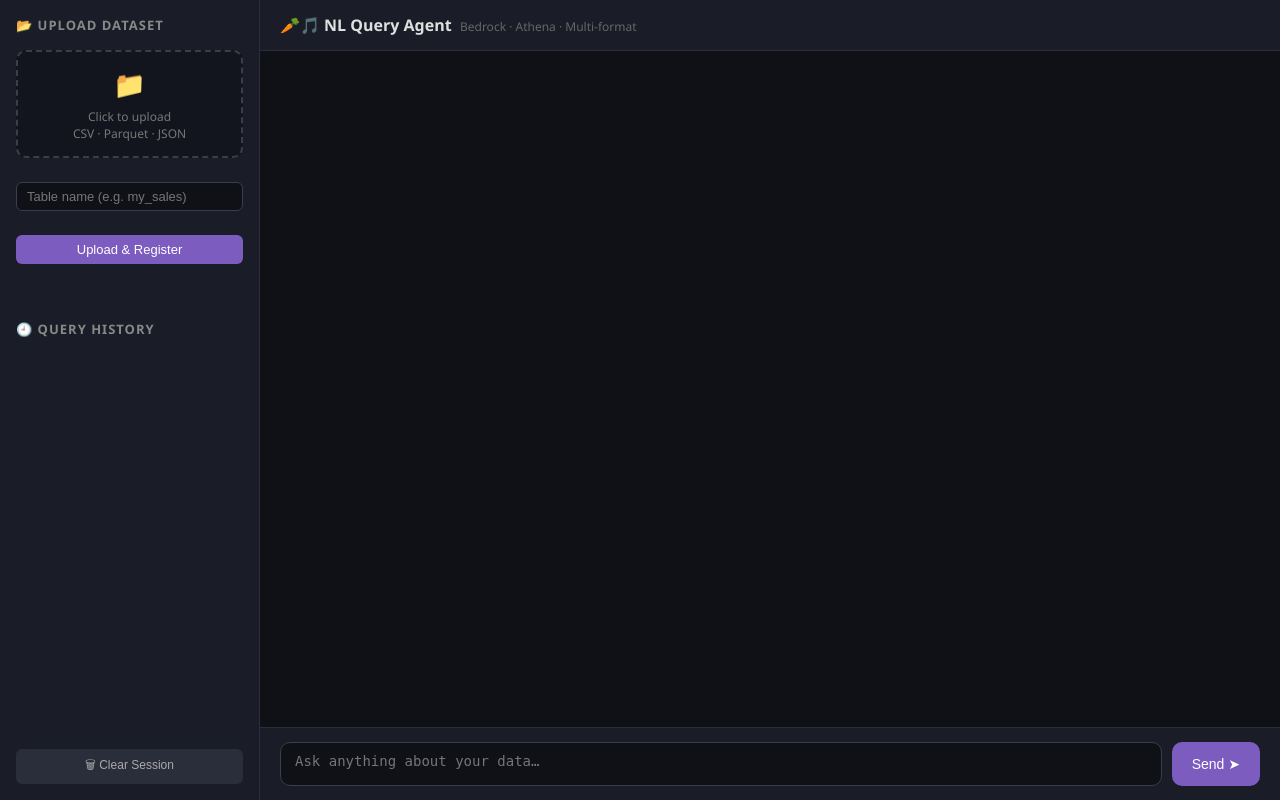
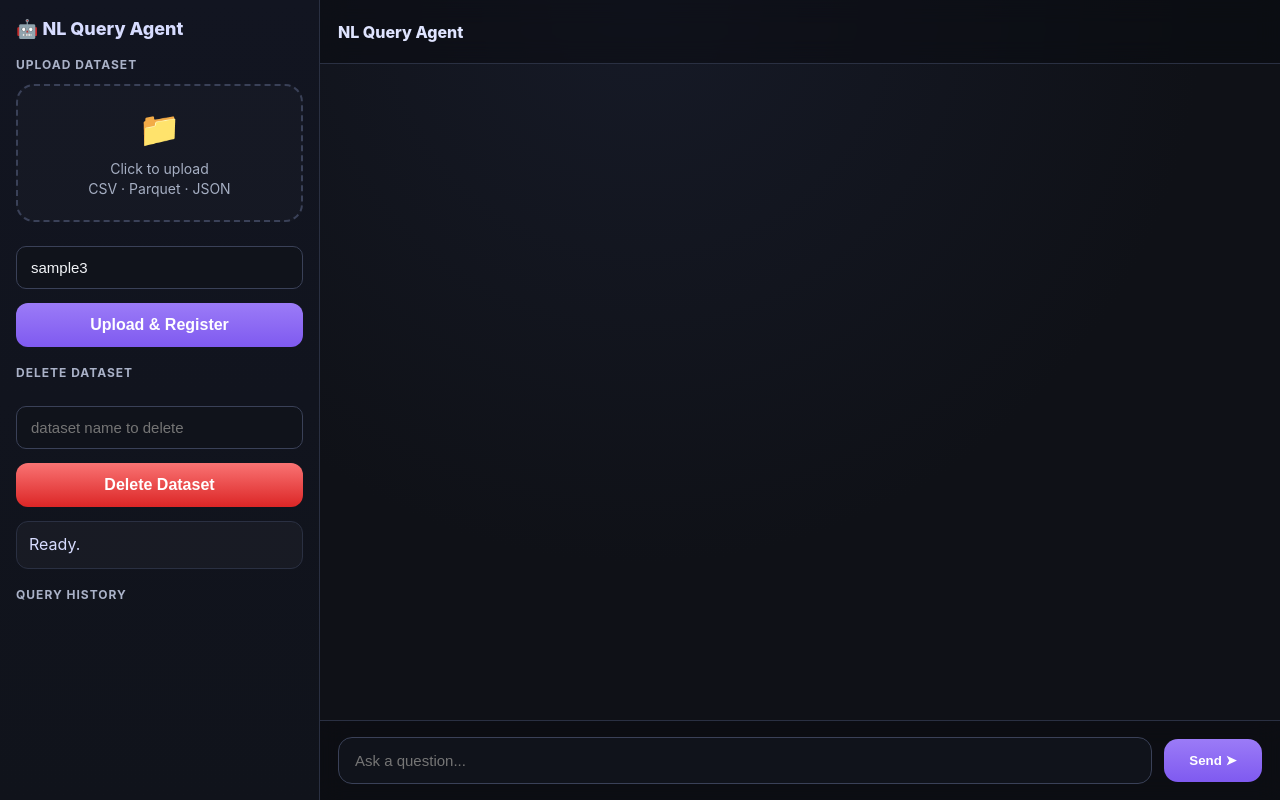
Before and after one commit to kkaustav/nl-query-agent, a FastAPI app: page / in a window 1280 px wide. Run offline with FastAPI, Linux system fonts and the light colour scheme; data that the repository does not hold is empty.

Commit message:
Update NL Query Agent

```diff
--- a/server.py
+++ b/server.py
@@ -1,18 +1,23 @@
-# server.py
-
+# output/server.py
 import asyncio
 import json
-import uuid
-import os
-from fastapi import FastAPI, UploadFile, File, Form, Cookie
-from fastapi.responses import HTMLResponse, StreamingResponse, JSONResponse
+
+import boto3
+import uvicorn
+from fastapi import FastAPI, File, Form, UploadFile
+from fastapi.responses import HTMLResponse, JSONResponse, StreamingResponse
 from fastapi.middleware.cors import CORSMiddleware
 from pydantic import BaseModel
-import boto3
-import uvicorn
 
-from agent import run_query, register_dataset, get_query_history, clear_conversation
-from athena_helper import sync_table_from_file
+from agent import (
+    run_query,
+    refresh_datasets,
+    get_current_datasets,
+    register_dataset,
+    unregister_dataset,
+    clear_conversation,
+    get_query_history,
+)
 from config import BUCKET, REGION
 
 s3 = boto3.client("s3", region_name=REGION)
@@ -26,88 +31,95 @@
     allow_headers=["*"],
 )
 
-
 class QueryRequest(BaseModel):
     question: str
     session_id: str | None = None
-
 
 @app.get("/", response_class=HTMLResponse)
 async def home():
     with open("templates/index.html", "r", encoding="utf-8") as f:
         return f.read()
 
+@app.get("/datasets")
+async def datasets():
+    # Always pull fresh from S3 so the sidebar reflects reality
+    refresh_datasets()
+    return JSONResponse(content=sorted(get_current_datasets().keys()))
 
 @app.post("/query")
 async def query(request: QueryRequest):
-    session_id = request.session_id or "default"
-
-    async def stream_response():
-        try:
-            result = await asyncio.to_thread(run_query, request.question, session_id)
-            yield f"data: {json.dumps({'text': result, 'done': False})}\n\n"
-            yield f"data: {json.dumps({'text': '', 'done': True})}\n\n"
-        except Exception as e:
-            yield f"data: {json.dumps({'text': f'Error: {str(e)}', 'done': True})}\n\n"
-
-    return StreamingResponse(stream_response(), media_type="text/event-stream")
-
+    try:
+        # Refresh before every query — handles uploads done in another terminal/process
+        await asyncio.to_thread(refresh_datasets)
+        result = await asyncio.to_thread(run_query, request.question, request.session_id)
+        return JSONResponse(content={"text": result, "done": True})
+    except Exception as e:
+        return JSONResponse(status_code=500, content={"text": f"Error: {str(e)}", "done": True})
 
 @app.post("/upload")
-async def upload_dataset(
+async def upload(
     file: UploadFile = File(...),
-    table_name: str = Form(...)
+    dataset_name: str = Form(...),
 ):
-    """
-    Accepts CSV, Parquet, or JSON uploads.
-    Uploads to S3, registers in the agent, syncs Athena table.
-    """
-    allowed_exts = {"csv", "parquet", "json"}
-    ext = file.filename.rsplit(".", 1)[-1].lower() if "." in file.filename else ""
+    try:
+        if not file.filename:
+            return JSONResponse(status_code=400, content={"error": "No file selected."})
 
-    if ext not in allowed_exts:
-        return JSONResponse(
-            status_code=400,
-            content={"error": f"Unsupported file type '.{ext}'. Allowed: csv, parquet, json"}
-        )
+        ext = file.filename.rsplit(".", 1)[-1].lower()
+        if ext not in ("csv", "parquet", "json"):
+            return JSONResponse(
+                status_code=400,
+                content={"error": f"Unsupported file type: .{ext}. Use CSV, Parquet, or JSON."},
+            )
 
-    # Sanitize table name
-    safe_name = "".join(c if c.isalnum() or c == "_" else "_" for c in table_name.lower())
-    s3_key = f"datasets/{safe_name}/{safe_name}.{ext}"
-
-    try:
         contents = await file.read()
+        s3_key = f"datasets/{dataset_name}.{ext}"
         s3.put_object(Bucket=BUCKET, Key=s3_key, Body=contents)
 
-        # Register dataset in agent memory
-        register_dataset(safe_name, s3_key)
+        register_dataset(dataset_name, s3_key)
+        refresh_datasets()
 
-        # Sync Athena external table
-        await asyncio.to_thread(sync_table_from_file, safe_name, s3_key)
-
-        return JSONResponse(content={
-            "success": True,
-            "message": f"✅ Dataset '{safe_name}' uploaded and registered ({ext.upper()}, {len(contents):,} bytes).",
-            "table_name": safe_name,
-            "s3_key": s3_key
-        })
-
+        return JSONResponse(
+            content={
+                "message": f"Uploaded and registered dataset '{dataset_name}'.",
+                "dataset_name": dataset_name,
+                "datasets": sorted(get_current_datasets().keys()),
+            }
+        )
     except Exception as e:
         return JSONResponse(status_code=500, content={"error": str(e)})
 
+@app.post("/delete")
+async def delete(dataset_name: str = Form(...)):
+    try:
+        refresh_datasets()
+        datasets_map = get_current_datasets()
+        key = datasets_map.get(dataset_name)
+
+        if not key:
+            return JSONResponse(status_code=404, content={"error": f"Dataset '{dataset_name}' not found."})
+
+        s3.delete_object(Bucket=BUCKET, Key=key)
+        unregister_dataset(dataset_name)
+        refresh_datasets()
+
+        return JSONResponse(
+            content={
+                "message": f"Deleted dataset '{dataset_name}' successfully.",
+                "datasets": sorted(get_current_datasets().keys()),
+            }
+        )
+    except Exception as e:
+        return JSONResponse(status_code=500, content={"error": str(e)})
 
 @app.get("/history")
 async def history(session_id: str = "default"):
-    """Returns the query history list for a given session."""
-    return JSONResponse(content={"history": get_query_history(session_id)})
-
+    return JSONResponse(content=get_query_history(session_id))
 
 @app.post("/clear")
 async def clear(session_id: str = "default"):
-    """Clears conversation memory and query history for a session."""
     clear_conversation(session_id)
-    return JSONResponse(content={"success": True})
-
+    return JSONResponse(content={"message": "Conversation cleared."})
 
 if __name__ == "__main__":
     print("\n🚀 NL Query Agent web server running")
--- a/templates/index.html
+++ b/templates/index.html
@@ -1,232 +1,57 @@
 <!DOCTYPE html>
 <html lang="en">
 <head>
-<meta charset="UTF-8" />
-<meta name="viewport" content="width=device-width, initial-scale=1.0"/>
-<title>🥕🎵 NL Query Agent</title>
-<style>
-  * { box-sizing: border-box; margin: 0; padding: 0; }
-  body { font-family: 'Segoe UI', sans-serif; background: #0f1117; color: #e0e0e0; display: flex; height: 100vh; overflow: hidden; }
-
-  /* ── Sidebar ── */
-  #sidebar { width: 260px; background: #1a1d27; display: flex; flex-direction: column; border-right: 1px solid #2a2d3a; padding: 16px; gap: 16px; }
-  #sidebar h2 { font-size: 13px; color: #888; text-transform: uppercase; letter-spacing: 1px; }
-
-  /* Upload panel */
-  #upload-panel { background: #12151e; border: 2px dashed #3a3d4a; border-radius: 10px; padding: 14px; text-align: center; cursor: pointer; transition: border-color .2s; }
-  #upload-panel:hover { border-color: #7c5cbf; }
-  #upload-panel p { font-size: 12px; color: #777; margin-top: 6px; }
-  #upload-panel input[type=file] { display: none; }
-  #table-name-input { width: 100%; padding: 6px 10px; border-radius: 6px; border: 1px solid #3a3d4a; background: #0f1117; color: #e0e0e0; font-size: 13px; margin-top: 8px; }
-  #upload-btn { margin-top: 8px; width: 100%; padding: 7px; border-radius: 6px; background: #7c5cbf; border: none; color: white; cursor: pointer; font-size: 13px; }
-  #upload-btn:hover { background: #9370db; }
-  #upload-status { font-size: 12px; margin-top: 6px; color: #aaa; min-height: 18px; }
-
-  /* History panel */
-  #history-list { flex: 1; overflow-y: auto; display: flex; flex-direction: column; gap: 4px; }
-  .history-item { background: #12151e; border-radius: 8px; padding: 8px 10px; font-size: 12px; cursor: pointer; border: 1px solid transparent; transition: border-color .15s; }
-  .history-item:hover { border-color: #7c5cbf; }
-  .history-item .ts { color: #555; font-size: 10px; margin-top: 2px; }
-  #clear-btn { padding: 7px; border-radius: 6px; background: #2a2d3a; border: none; color: #aaa; cursor: pointer; font-size: 12px; }
-  #clear-btn:hover { background: #3a3d4a; color: #e0e0e0; }
-
-  /* ── Main ── */
-  #main { flex: 1; display: flex; flex-direction: column; }
-  #header { padding: 14px 20px; background: #1a1d27; border-bottom: 1px solid #2a2d3a; font-size: 16px; font-weight: 600; }
-
-  #chat { flex: 1; overflow-y: auto; padding: 20px; display: flex; flex-direction: column; gap: 16px; }
-  .bubble { max-width: 78%; padding: 12px 16px; border-radius: 14px; line-height: 1.6; font-size: 14px; white-space: pre-wrap; }
-  .user-bubble { background: #7c5cbf; align-self: flex-end; border-bottom-right-radius: 4px; }
-  .agent-bubble { background: #1e2130; align-self: flex-start; border-bottom-left-radius: 4px; border: 1px solid #2a2d3a; }
-  .typing { color: #777; font-style: italic; }
-
-  #input-bar { padding: 14px 20px; background: #1a1d27; border-top: 1px solid #2a2d3a; display: flex; gap: 10px; }
-  #question { flex: 1; padding: 10px 14px; border-radius: 10px; border: 1px solid #3a3d4a; background: #0f1117; color: #e0e0e0; font-size: 14px; resize: none; height: 44px; }
-  #send-btn { padding: 10px 20px; background: #7c5cbf; color: white; border: none; border-radius: 10px; cursor: pointer; font-size: 14px; }
-  #send-btn:hover { background: #9370db; }
-  #send-btn:disabled { opacity: .5; cursor: default; }
-</style>
+  <meta charset="UTF-8" />
+  <meta name="viewport" content="width=device-width, initial-scale=1.0" />
+  <title>NL Query Agent</title>
+  <style>
+    :root { --bg:#0f1117; --panel:#171a24; --panel-2:#1d2130; --text:#f2f4f8; --muted:#a6afc3; --accent:#8b5cf6; --border:#2a3042; --border-soft:#3a4158; }
+    *{box-sizing:border-box} body{margin:0;font-family:Inter,system-ui,sans-serif;background:radial-gradient(circle at top,#161a27 0%,var(--bg) 55%);color:var(--text);height:100vh;overflow:hidden}
+    .app{display:grid;grid-template-columns:320px 1fr;height:100vh}.sidebar{background:linear-gradient(180deg,#121521 0%,#10131b 100%);border-right:1px solid var(--border);padding:18px 16px;overflow-y:auto}
+    .title{font-size:18px;font-weight:800;margin-bottom:18px;display:flex;align-items:center;gap:10px;color:#d7dcff}.section-title{color:#aab2c8;font-weight:700;font-size:12px;text-transform:uppercase;letter-spacing:1px;margin:18px 0 12px}
+    .upload-card{border:2px dashed #3a4158;border-radius:18px;padding:22px 16px;text-align:center;background:rgba(255,255,255,.02);cursor:pointer}.upload-icon{font-size:34px;margin-bottom:10px;display:block}.upload-text{color:var(--muted);font-size:14px;line-height:1.4}
+    .input{width:100%;margin-top:14px;border-radius:10px;border:1px solid var(--border-soft);background:#10131b;color:var(--text);padding:12px 14px;font-size:15px;outline:none}.button{width:100%;margin-top:14px;border:none;border-radius:12px;padding:13px 14px;background:linear-gradient(180deg,#9b7bf7 0%,#7f5af0 100%);color:white;font-size:16px;font-weight:700;cursor:pointer}.button:disabled{opacity:.6;cursor:not-allowed}
+    .status-box{margin-top:14px;padding:12px;border:1px solid var(--border);border-radius:12px;background:rgba(255,255,255,.03);white-space:pre-wrap;min-height:48px;color:#d7dcff}.status-box.ok{color:#8bf0b0;border-color:rgba(139,240,176,.35)}.status-box.error{color:#ff8f8f;border-color:rgba(255,143,143,.35)}
+    .history{margin-top:14px;max-height:calc(100vh - 360px);overflow-y:auto;padding-right:4px}.history-item{background:rgba(255,255,255,.03);border:1px solid var(--border);border-radius:12px;padding:10px 12px;margin-bottom:10px;font-size:14px;color:#d7dcff;cursor:pointer}.history-item small{display:block;color:var(--muted);margin-top:6px;font-size:12px}
+    .main{display:flex;flex-direction:column;height:100vh;overflow:hidden}.header{height:64px;border-bottom:1px solid var(--border);display:flex;align-items:center;justify-content:space-between;padding:0 18px;background:rgba(10,12,18,.55);backdrop-filter:blur(12px)}.brand{font-weight:800;color:#dfe4ff}.chat{flex:1;overflow-y:auto;padding:22px}
+    .message{max-width:860px;margin-bottom:14px;padding:16px 18px;border-radius:16px;line-height:1.6;white-space:pre-wrap;word-wrap:break-word}.user{margin-left:auto;background:linear-gradient(180deg,#8b5cf6 0%,#6d28d9 100%);color:white}.assistant{background:var(--panel-2);border:1px solid var(--border);color:#e9ecf4}
+    .composer{border-top:1px solid var(--border);padding:16px 18px;background:rgba(10,12,18,.6);backdrop-filter:blur(12px)}.composer-row{display:flex;gap:12px;align-items:center}.chat-input{flex:1;border:1px solid var(--border-soft);background:#10131b;color:var(--text);border-radius:14px;padding:14px 16px;font-size:15px;outline:none}.send-btn{border:none;border-radius:14px;padding:14px 18px;background:linear-gradient(180deg,#9b7bf7 0%,#7f5af0 100%);color:white;font-weight:800;cursor:pointer;min-width:98px}.send-btn:disabled{opacity:.65;cursor:not-allowed}.hidden{display:none}.file-name{margin-top:10px;color:#d7dcff;font-size:13px;word-break:break-word}
+  </style>
 </head>
 <body>
-
-<!-- Sidebar -->
-<div id="sidebar">
-
-  <!-- Upload Section -->
-  <h2>📂 Upload Dataset</h2>
-  <div id="upload-panel" onclick="document.getElementById('file-input').click()">
-    <div style="font-size:26px">📁</div>
-    <p>Click to upload<br>CSV · Parquet · JSON</p>
-    <input type="file" id="file-input" accept=".csv,.parquet,.json" onchange="handleFileSelect(event)"/>
+  <div class="app">
+    <aside class="sidebar">
+      <div class="title">🤖 NL Query Agent</div>
+      <div class="section-title">Upload Dataset</div>
+      <div class="upload-card" id="uploadCard"><span class="upload-icon">📁</span><div class="upload-text">Click to upload<br>CSV · Parquet · JSON</div><input id="fileInput" class="hidden" type="file" accept=".csv,.parquet,.json" /></div>
+      <div class="file-name" id="fileName"></div>
+      <input id="datasetName" class="input" type="text" placeholder="dataset name" value="sample3" />
+      <button id="uploadBtn" class="button">Upload & Register</button>
+      <div class="section-title">Delete Dataset</div>
+      <input id="deleteDatasetName" class="input" type="text" placeholder="dataset name to delete" />
+      <button id="deleteBtn" class="button" style="background:linear-gradient(180deg,#f97373 0%,#dc2626 100%);">Delete Dataset</button>
+      <div id="actionStatus" class="status-box">Ready.</div>
+      <div class="section-title">Query History</div>
+      <div id="historyList" class="history"></div>
+    </aside>
+    <main class="main"><div class="header"><div class="brand">NL Query Agent</div></div><div id="chat" class="chat"></div><div class="composer"><div class="composer-row"><input id="queryInput" class="chat-input" type="text" placeholder="Ask a question..." /><button id="sendBtn" class="send-btn">Send ➤</button></div></div></main>
   </div>
-  <input id="table-name-input" type="text" placeholder="Table name (e.g. my_sales)" />
-  <button id="upload-btn" onclick="uploadFile()">Upload & Register</button>
-  <div id="upload-status"></div>
-
-  <!-- Query History -->
-  <h2>🕘 Query History</h2>
-  <div id="history-list"></div>
-  <button id="clear-btn" onclick="clearSession()">🗑 Clear Session</button>
-
-</div>
-
-<!-- Main Chat -->
-<div id="main">
-  <div id="header">🥕🎵 NL Query Agent &nbsp;<span style="font-size:12px;color:#666;font-weight:400">Bedrock · Athena · Multi-format</span></div>
-  <div id="chat"></div>
-  <div id="input-bar">
-    <textarea id="question" placeholder="Ask anything about your data…" onkeydown="handleKey(event)"></textarea>
-    <button id="send-btn" onclick="sendQuery()">Send ➤</button>
-  </div>
-</div>
-
-<script>
-// ── Session ID (persisted in localStorage) ───────────────────────────────────
-let sessionId = localStorage.getItem("nl_session_id");
-if (!sessionId) {
-  sessionId = "sess_" + Math.random().toString(36).slice(2, 11);
-  localStorage.setItem("nl_session_id", sessionId);
-}
-
-let selectedFile = null;
-
-function handleFileSelect(e) {
-  selectedFile = e.target.files[0];
-  if (selectedFile) {
-    document.getElementById("upload-status").textContent = `Selected: ${selectedFile.name}`;
-    // Auto-fill table name from filename
-    const base = selectedFile.name.replace(/\.[^.]+$/, "").replace(/[^a-z0-9]/gi, "_").toLowerCase();
-    document.getElementById("table-name-input").value = base;
-  }
-}
-
-async function uploadFile() {
-  const tableName = document.getElementById("table-name-input").value.trim();
-  const statusEl = document.getElementById("upload-status");
-
-  if (!selectedFile) { statusEl.textContent = "⚠️ Please select a file first."; return; }
-  if (!tableName)    { statusEl.textContent = "⚠️ Please enter a table name."; return; }
-
-  statusEl.textContent = "⏳ Uploading…";
-  document.getElementById("upload-btn").disabled = true;
-
-  const form = new FormData();
-  form.append("file", selectedFile);
-  form.append("table_name", tableName);
-
-  try {
-    const res = await fetch("/upload", { method: "POST", body: form });
-    const data = await res.json();
-    if (data.success) {
-      statusEl.textContent = data.message;
-      selectedFile = null;
-      document.getElementById("file-input").value = "";
-    } else {
-      statusEl.textContent = "❌ " + (data.error || "Upload failed.");
-    }
-  } catch (e) {
-    statusEl.textContent = "❌ Network error: " + e.message;
-  }
-  document.getElementById("upload-btn").disabled = false;
-}
-
-// ── Query sending ─────────────────────────────────────────────────────────────
-function handleKey(e) {
-  if (e.key === "Enter" && !e.shiftKey) { e.preventDefault(); sendQuery(); }
-}
-
-function addBubble(text, cls) {
-  const chat = document.getElementById("chat");
-  const div = document.createElement("div");
-  div.className = "bubble " + cls;
-  div.textContent = text;
-  chat.appendChild(div);
-  chat.scrollTop = chat.scrollHeight;
-  return div;
-}
-
-async function sendQuery() {
-  const input = document.getElementById("question");
-  const q = input.value.trim();
-  if (!q) return;
-
-  input.value = "";
-  document.getElementById("send-btn").disabled = true;
-
-  addBubble(q, "user-bubble");
-  const agentBubble = addBubble("Thinking…", "agent-bubble typing");
-
-  try {
-    const res = await fetch("/query", {
-      method: "POST",
-      headers: { "Content-Type": "application/json" },
-      body: JSON.stringify({ question: q, session_id: sessionId })
-    });
-
-    const reader = res.body.getReader();
-    const decoder = new TextDecoder();
-    let fullText = "";
-    agentBubble.textContent = "";
-    agentBubble.classList.remove("typing");
-
-    while (true) {
-      const { done, value } = await reader.read();
-      if (done) break;
-      const chunk = decoder.decode(value);
-      for (const line of chunk.split("\n")) {
-        if (line.startsWith("data: ")) {
-          try {
-            const payload = JSON.parse(line.slice(6));
-            if (payload.text) {
-              fullText += payload.text;
-              agentBubble.textContent = fullText;
-              document.getElementById("chat").scrollTop = document.getElementById("chat").scrollHeight;
-            }
-          } catch {}
-        }
-      }
-    }
-  } catch (e) {
-    agentBubble.textContent = "Error: " + e.message;
-    agentBubble.classList.remove("typing");
-  }
-
-  document.getElementById("send-btn").disabled = false;
-  refreshHistory();
-}
-
-// ── History panel ─────────────────────────────────────────────────────────────
-async function refreshHistory() {
-  try {
-    const res = await fetch(`/history?session_id=${sessionId}`);
-    const data = await res.json();
-    const list = document.getElementById("history-list");
-    list.innerHTML = "";
-    // Show newest first
-    [...(data.history || [])].reverse().forEach(item => {
-      const div = document.createElement("div");
-      div.className = "history-item";
-      div.innerHTML = `<div>${item.q.length > 55 ? item.q.slice(0,55)+"…" : item.q}</div><div class="ts">${item.ts}</div>`;
-      div.onclick = () => {
-        document.getElementById("question").value = item.q;
-        document.getElementById("question").focus();
-      };
-      list.appendChild(div);
-    });
-  } catch {}
-}
-
-async function clearSession() {
-  await fetch(`/clear?session_id=${sessionId}`, { method: "POST" });
-  document.getElementById("history-list").innerHTML = "";
-  document.getElementById("chat").innerHTML = "";
-  // Generate new session ID
-  sessionId = "sess_" + Math.random().toString(36).slice(2, 11);
-  localStorage.setItem("nl_session_id", sessionId);
-}
-
-// Load history on page open
-refreshHistory();
-</script>
+  <script>
+    const sessionId = localStorage.getItem("session_id") || `sess_${Math.random().toString(36).slice(2,12)}`; localStorage.setItem("session_id", sessionId);
+    const uploadCard=document.getElementById('uploadCard'), fileInput=document.getElementById('fileInput'), fileName=document.getElementById('fileName'), datasetName=document.getElementById('datasetName'), uploadBtn=document.getElementById('uploadBtn'), actionStatus=document.getElementById('actionStatus'), deleteDatasetName=document.getElementById('deleteDatasetName'), deleteBtn=document.getElementById('deleteBtn'), historyList=document.getElementById('historyList'), chat=document.getElementById('chat'), queryInput=document.getElementById('queryInput'), sendBtn=document.getElementById('sendBtn');
+    let selectedFile=null;
+    uploadCard.addEventListener('click',()=>fileInput.click());
+    fileInput.addEventListener('change',()=>{selectedFile=fileInput.files[0]||null; fileName.textContent=selectedFile?selectedFile.name:''});
+    function setStatus(text, kind='ok'){actionStatus.className=`status-box ${kind}`; actionStatus.textContent=text}
+    async function refreshHistory(){try{const res=await fetch(`/history?session_id=${encodeURIComponent(sessionId)}`,{cache:'no-store'}); const data=await res.json(); historyList.innerHTML=''; (data||[]).slice().reverse().forEach(item=>{const div=document.createElement('div'); div.className='history-item'; div.textContent=item.q; const small=document.createElement('small'); small.textContent=item.ts||''; div.appendChild(small); historyList.appendChild(div);});}catch(e){}}
+    async function fetchDatasets(){const res=await fetch(`/datasets?ts=${Date.now()}`,{cache:'no-store'}); if(!res.ok) throw new Error(`datasets endpoint failed (${res.status})`); return await res.json()}
+    function formatDatasets(prefix, datasets){return `${prefix} Current datasets: ${datasets.join(', ') || 'none'}.`}
+    function addMessage(text, role){const div=document.createElement('div'); div.className=`message ${role}`; div.textContent=text; chat.appendChild(div); chat.scrollTop=chat.scrollHeight; return div}
+    async function uploadDataset(){if(!selectedFile){setStatus('Please choose a file first.','error'); return} const name=datasetName.value.trim(); if(!name){setStatus('Please enter a dataset name.','error'); return} const formData=new FormData(); formData.append('file',selectedFile); formData.append('dataset_name',name); uploadBtn.disabled=true; try{const res=await fetch('/upload',{method:'POST',body:formData}); const data=await res.json().catch(()=>({})); if(!res.ok) throw new Error(data.error||data.detail||`Upload failed (${res.status})`); const datasets=data.datasets||await fetchDatasets(); setStatus(formatDatasets('Uploaded.',datasets),'ok'); await refreshHistory();}catch(e){setStatus(`Upload failed. ${e.message}`,'error')}finally{uploadBtn.disabled=false}}
+    async function deleteDataset(){const name=deleteDatasetName.value.trim(); if(!name){setStatus('Please enter a dataset name to delete.','error'); return} deleteBtn.disabled=true; try{const formData=new FormData(); formData.append('dataset_name',name); const res=await fetch('/delete',{method:'POST',body:formData}); const data=await res.json().catch(()=>({})); if(!res.ok) throw new Error(data.error||data.detail||`Delete failed (${res.status})`); const datasets=data.datasets||await fetchDatasets(); setStatus(formatDatasets('Deleted.',datasets),'ok'); await refreshHistory();}catch(e){setStatus(`Delete failed. ${e.message}`,'error')}finally{deleteBtn.disabled=false}}
+    uploadBtn.addEventListener('click',uploadDataset); deleteBtn.addEventListener('click',deleteDataset);
+    async function sendQuery(){const question=queryInput.value.trim(); if(!question) return; addMessage(question,'user'); queryInput.value=''; sendBtn.disabled=true; const assistantBubble=addMessage('...','assistant'); try{const res=await fetch('/query',{method:'POST',headers:{'Content-Type':'application/json'},body:JSON.stringify({question,session_id:sessionId})}); const data=await res.json(); if(!res.ok) throw new Error(data.text||`Query failed (${res.status})`); assistantBubble.textContent=data.text||'No response received.';}catch(e){assistantBubble.textContent=`Error: ${e.message}`;}finally{sendBtn.disabled=false; refreshHistory()}}
+    sendBtn.addEventListener('click',sendQuery); queryInput.addEventListener('keydown',(e)=>{if(e.key==='Enter') sendQuery()});
+  </script>
 </body>
 </html>
```
Also changed, not shown: agent.py (+122 -158 lines), README.md.
